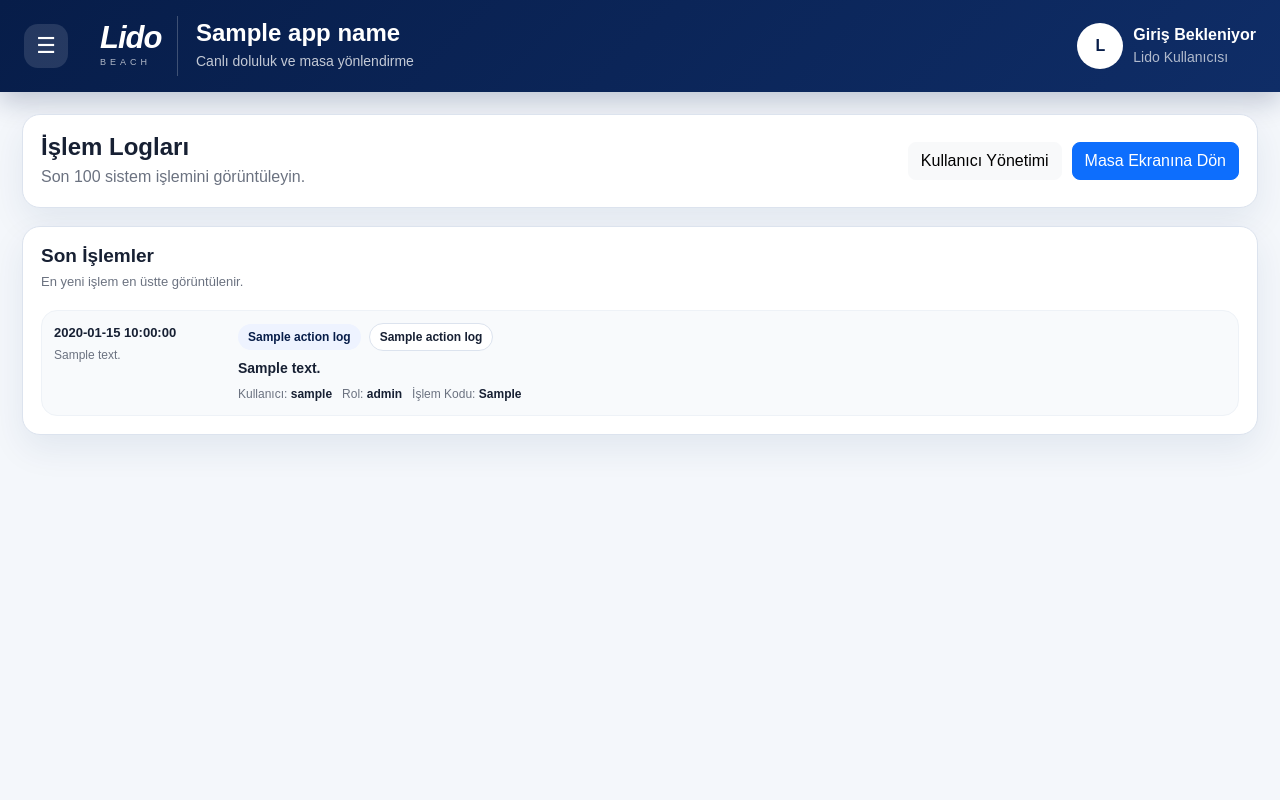
After one commit to musty7091/lido, a Flask app: template app/templates/admin/action_logs.html in a window 1280 px wide. The commit adds this page. Run offline with Flask 3, Linux system fonts and the light colour scheme; the template is opened without the code that fills it: most values are stand-ins (such as "Sample title", 1, 10 or a date in 2020).

Commit message:
Islem loglari ekranini ekle

```diff
--- a/app/static/css/main.css
+++ b/app/static/css/main.css
@@ -1360,3 +1360,103 @@ body {
         flex-wrap: wrap;
     }
 }
+.admin-page-actions {
+    display: flex;
+    align-items: center;
+    gap: 10px;
+    flex-wrap: wrap;
+}
+
+.admin-log-card {
+    background: var(--lido-card);
+    border: 1px solid var(--lido-border);
+    border-radius: 18px;
+    box-shadow: var(--lido-shadow);
+    padding: 18px;
+}
+
+.admin-log-list {
+    display: grid;
+    gap: 10px;
+}
+
+.admin-log-row {
+    border: 1px solid #eef2f7;
+    background: #f8fafc;
+    border-radius: 16px;
+    padding: 12px;
+    display: grid;
+    grid-template-columns: 170px minmax(0, 1fr);
+    gap: 14px;
+    align-items: start;
+}
+
+.admin-log-time strong,
+.admin-log-time span {
+    display: block;
+}
+
+.admin-log-time strong {
+    color: var(--lido-text);
+    font-size: 13px;
+    font-weight: 850;
+}
+
+.admin-log-time span {
+    color: var(--lido-muted);
+    font-size: 12px;
+    margin-top: 4px;
+}
+
+.admin-log-main p {
+    margin: 7px 0;
+    color: var(--lido-text);
+    font-size: 14px;
+    font-weight: 700;
+    line-height: 1.45;
+}
+
+.admin-log-topline {
+    display: flex;
+    gap: 8px;
+    align-items: center;
+    flex-wrap: wrap;
+}
+
+.admin-log-action {
+    background: #eef3ff;
+    color: var(--lido-navy);
+    border-radius: 999px;
+    padding: 4px 10px;
+    font-size: 12px;
+    font-weight: 850;
+}
+
+.admin-log-target {
+    background: #ffffff;
+    color: var(--lido-text);
+    border: 1px solid var(--lido-border);
+    border-radius: 999px;
+    padding: 4px 10px;
+    font-size: 12px;
+    font-weight: 850;
+}
+
+.admin-log-subline {
+    display: flex;
+    align-items: center;
+    gap: 10px;
+    flex-wrap: wrap;
+    color: var(--lido-muted);
+    font-size: 12px;
+}
+
+.admin-log-subline strong {
+    color: var(--lido-text);
+}
+
+@media (max-width: 760px) {
+    .admin-log-row {
+        grid-template-columns: 1fr;
+    }
+}
--- /dev/null
+++ b/app/templates/admin/action_logs.html
@@ -0,0 +1,57 @@
+{% extends "base.html" %}
+
+{% block content %}
+<section class="admin-page-header">
+    <div>
+        <h2>İşlem Logları</h2>
+        <p>Son 100 sistem işlemini görüntüleyin.</p>
+    </div>
+
+    <div class="admin-page-actions">
+        <a href="{{ url_for('admin.users') }}" class="btn btn-light rounded-3">
+            Kullanıcı Yönetimi
+        </a>
+
+        <a href="{{ url_for('index') }}" class="btn btn-primary rounded-3">
+            Masa Ekranına Dön
+        </a>
+    </div>
+</section>
+
+<section class="admin-log-card">
+    <div class="admin-card-title">
+        <h3>Son İşlemler</h3>
+        <p>En yeni işlem en üstte görüntülenir.</p>
+    </div>
+
+    <div class="admin-log-list">
+        {% for action_log in action_logs %}
+        <div class="admin-log-row">
+            <div class="admin-log-time">
+                <strong>{{ action_log.created_at }}</strong>
+                <span>{{ action_log.ip_address }}</span>
+            </div>
+
+            <div class="admin-log-main">
+                <div class="admin-log-topline">
+                    <span class="admin-log-action">{{ action_log.action_label }}</span>
+                    <span class="admin-log-target">{{ action_log.target_label }}</span>
+                </div>
+
+                <p>{{ action_log.description }}</p>
+
+                <div class="admin-log-subline">
+                    <span>Kullanıcı: <strong>{{ action_log.username }}</strong></span>
+                    <span>Rol: <strong>{{ action_log.role }}</strong></span>
+                    <span>İşlem Kodu: <strong>{{ action_log.action_type }}</strong></span>
+                </div>
+            </div>
+        </div>
+        {% else %}
+        <div class="admin-empty-state">
+            Henüz işlem logu bulunmuyor.
+        </div>
+        {% endfor %}
+    </div>
+</section>
+{% endblock %}
--- a/app/templates/base.html
+++ b/app/templates/base.html
@@ -81,6 +81,14 @@
                             <div>
                                 <strong>Kullanıcı Yönetimi</strong>
                                 <small>Personel hesapları oluştur</small>
+                            </div>
+                        </a>
+
+                        <a class="profile-menu-item" href="{{ url_for('admin.action_logs') }}">
+                            <span>📋</span>
+                            <div>
+                                <strong>İşlem Logları</strong>
+                                <small>Kim, ne zaman, ne yaptı?</small>
                             </div>
                         </a>
                         {% endif %}
```
Also changed, not shown: app/admin.py (+94 -1 lines).
